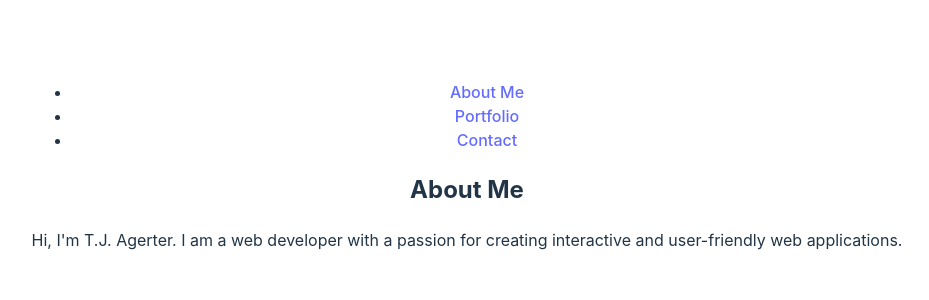
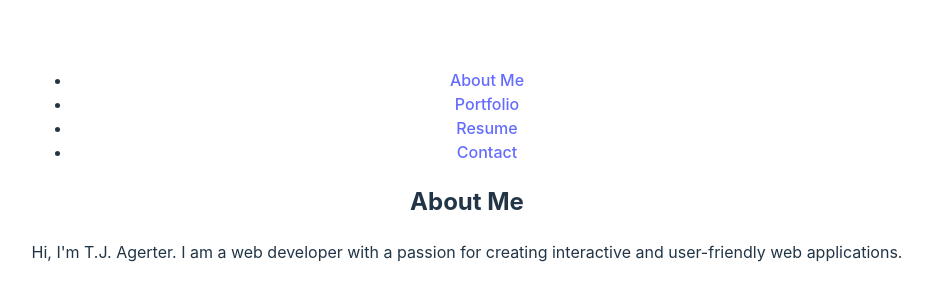
Before and after one commit to Yajiit/PortfolioReact, a React (Vite) app in the folder portfolio-react/: page / in a window 1280 px wide. Shown: the part 234-534 px from the top of the page, without its empty margins (173-1102 px from the left). Built offline with nearby package versions, Linux system fonts and the light colour scheme.

Commit message:
added Resume page

```diff
--- a/portfolio-react/src/App.jsx
+++ b/portfolio-react/src/App.jsx
@@ -5,6 +5,7 @@ import Header from './components/Header';
 import AboutMe from './pages/AboutMe';
 import Portfolio from './pages/Portfolio';
 import Contact from './pages/Contact';
+import Resume from './pages/Resume';
 import './App.css';
 
 function App() {
@@ -15,6 +16,7 @@ function App() {
         <Route path="/portfolio" element={<Portfolio />} />
         <Route path="/contact" element={<Contact />} />
         <Route path="/" element={<AboutMe />} />
+        <Route path="/resume" element={<Resume />} />
       </Routes>
     </Router>
   );
--- a/portfolio-react/src/components/Contact.jsx
+++ b/portfolio-react/src/components/ContactForm.jsx
@@ -1,4 +1,4 @@
-// src/components/Contact.jsx
+// src/components/ContactForm.jsx
 import React, { useState } from 'react';
 
 function ContactForm() {
--- a/portfolio-react/src/components/Header.jsx
+++ b/portfolio-react/src/components/Header.jsx
@@ -14,6 +14,9 @@ function Header() {
             <Link to="/portfolio">Portfolio</Link>
           </li>
           <li>
+            <Link to="/resume">Resume</Link>
+          </li>
+          <li>
             <Link to="/contact">Contact</Link>
           </li>
         </ul>
--- a/portfolio-react/src/pages/Contact.jsx
+++ b/portfolio-react/src/pages/Contact.jsx
@@ -1,6 +1,6 @@
 // src/pages/Contact.jsx
 import React from 'react';
-import ContactForm from '../components/Contact';
+import ContactForm from '../components/ContactForm';
 
 function Contact() {
   return (
--- a/portfolio-react/src/components/Resume.jsx
+++ b/portfolio-react/src/pages/Resume.jsx
@@ -1,4 +1,4 @@
-// src/components/Resume.jsx
+// src/pages/Resume.jsx
 import React from 'react';
 
 function Resume() {
```
